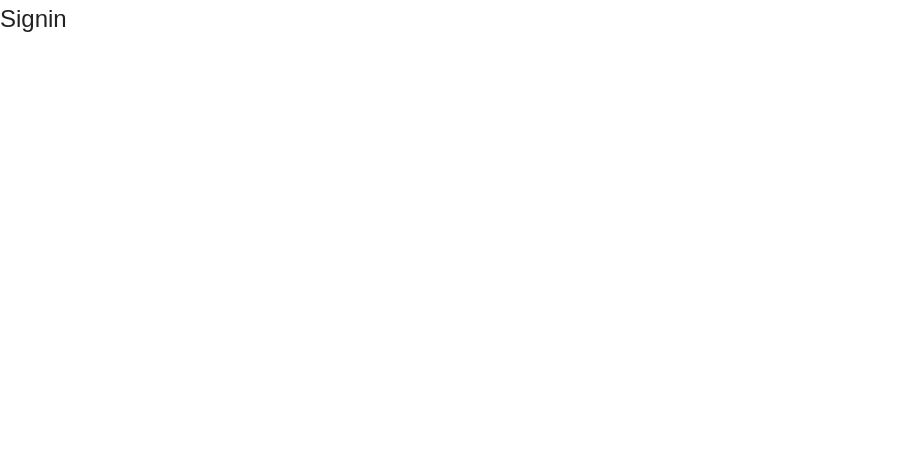
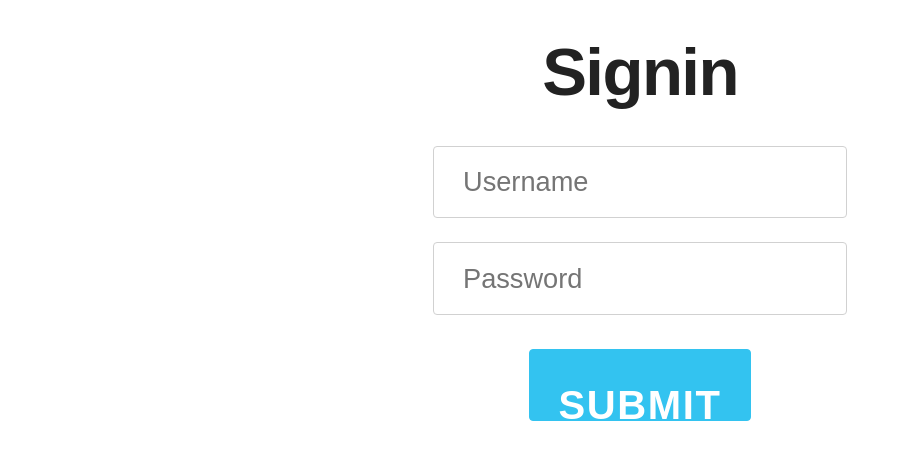
Before and after one commit to mattperkins/graphql-react-apollo_boost, a React (Create React App) app in the folder client/: page /signin in a window 1280 px wide. Shown: the top 460 px of the page, without its empty margins (0-909 px from the left). Built offline with nearby package versions, Linux system fonts and the light colour scheme.

Commit message:
implement signin mutation for client component

```diff
--- a/client/src/components/Auth/Signin.js
+++ b/client/src/components/Auth/Signin.js
@@ -1,11 +1,84 @@
 import React from 'react'
+import { Mutation } from 'react-apollo'
+import { SIGNIN_USER } from '../../queries'
+import Error from '../Error'
+
+const initialState = {
+ username: "",
+ password: ""
+}
 
 class Signin extends React.Component {
-    render() {
-        return (
-            <div>Signin</div>
-        )
-    }
+
+ state = { ...initialState }
+
+ clearState = () => {
+  this.setState({ ...initialState })
+ }
+
+ handleChange = event => {
+  const { name, value } = event.target
+  this.setState({
+   [name]: value
+  })
+ }
+
+ handleSubmit = (event, signinUser) => {
+  event.preventDefault()
+  signinUser().then(data => {
+   console.log(data)
+   this.clearState()
+  })
+ }
+
+ validateForm = () => {
+  const { username, password } = this.state
+  const isInvalid = !username || !password
+  return isInvalid
+ }
+
+ render() {
+  const { username, password } = this.state
+  return (
+   <div className="center">
+    <h2 style={{ marginTop: 30, fontWeight: 900 }}>Signin</h2>
+    <Mutation
+     mutation={SIGNIN_USER}
+     variables={{ username, password }}
+    >
+     {(signinUser, { data, loading, error }) => {
+      return (
+       <form
+        className="form"
+        onSubmit={event => this.handleSubmit(event, signinUser)}
+       >
+        <input type="text"
+         name="username"
+         placeholder="Username"
+         value={username}
+         onChange={this.handleChange}
+        />
+
+        <input type="password"
+         name="password"
+         placeholder="Password"
+         value={password}
+         onChange={this.handleChange}
+        />
+
+        <button
+         type="submit"
+         disabled={loading || this.validateForm()}
+         className="button-primary"
+        >Submit</button>
+        {error && <Error error={error} />}
+       </form>
+      )
+     }}
+    </Mutation>
+   </div>
+  )
+ }
 }
 
 export default Signin
--- a/client/src/queries/index.js
+++ b/client/src/queries/index.js
@@ -22,6 +22,18 @@ export const GET_ALL_SOFTWARE = gql`
 
 
 // User Mutations
+export const SIGNIN_USER = gql`
+ mutation(
+  $username: String!,
+  $password: String!) {
+  signinUser(
+    username: $username,
+    password: $password) {
+    token
+  }
+}
+`
+
 export const SIGNUP_USER = gql`
  mutation(
   $username: String!,
```
